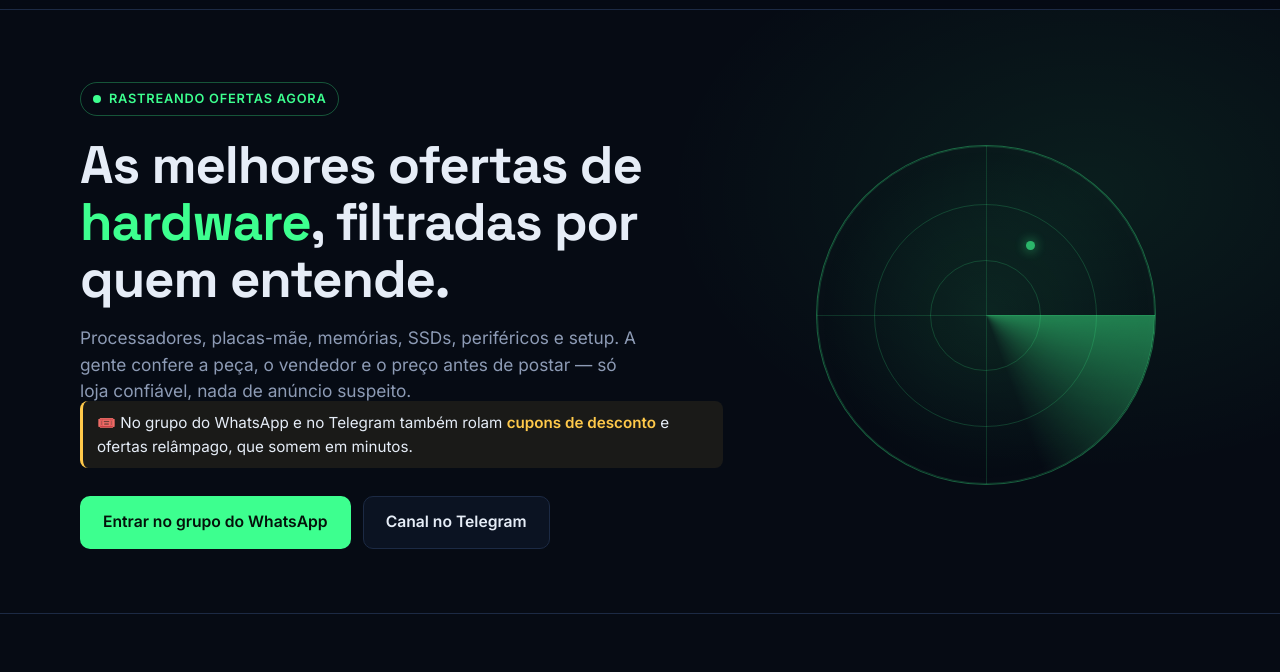
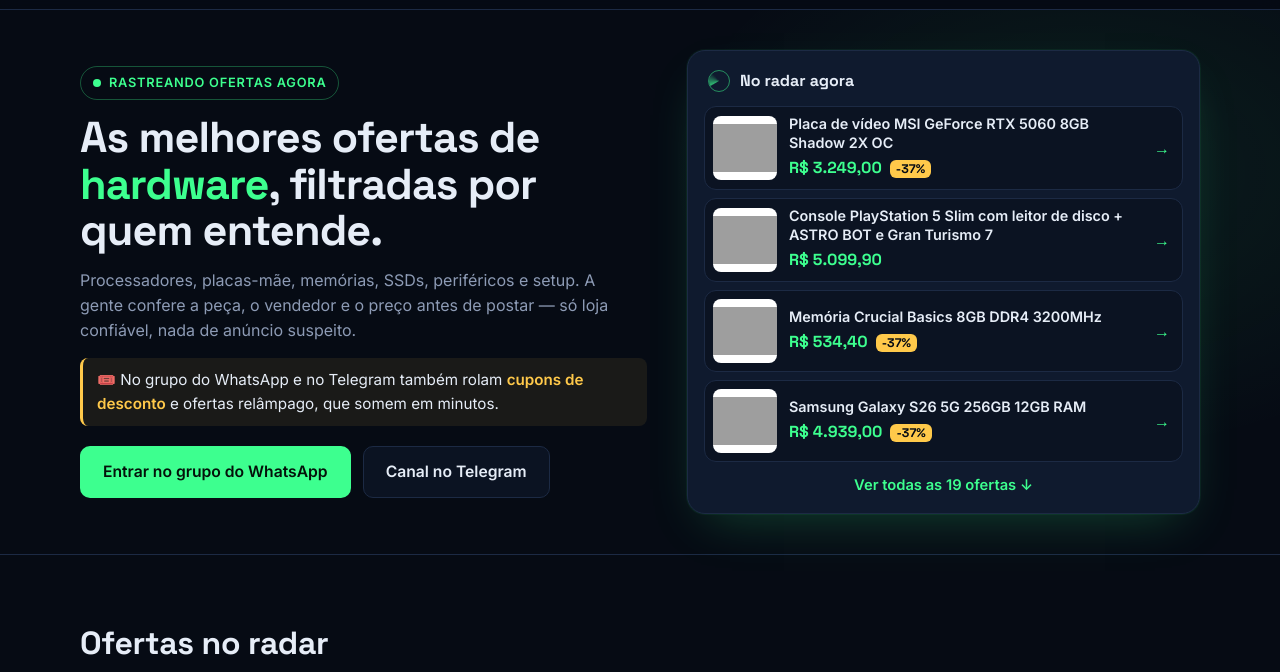
Before and after one commit to dougscortegagna/radardohardware, a plain HTML site: page index.html in a window 1280 px wide. Shown: the part 55-727 px from the top of the page. Drawn offline with Linux system fonts and the light colour scheme; grey boxes are pictures that could not be loaded.

Commit message:
Hero compacto com ofertas em destaque já no topo
Co-Authored-By: Claude Opus 5.5 <noreply@anthropic.com>
Claude-Session: https://claude.ai/code/session_01Hpxb2b681fwnMnjZGg1mmP

```diff
--- a/app.js
+++ b/app.js
@@ -11,6 +11,7 @@
       document.getElementById('data-atualizacao').textContent = fmtData(dados.atualizado);
       ligarLinks(dados.links || {});
       montarOfertas(dados.ofertas || []);
+      montarDestaques(dados.ofertas || []);
     })
     .catch(() => {
       document.getElementById('lista-ofertas').innerHTML = '<p class="muted">Não foi possível carregar as ofertas agora. Tente de novo em instantes.</p>';
@@ -29,6 +30,27 @@
       .map(([nome, url]) => `<a href="${esc(url)}" target="_blank" rel="noopener">${nome}</a>`).join('');
   }
 
+
+  function montarDestaques(ofertas) {
+    const el = document.getElementById('hot-list');
+    if (!el) return;
+    const desc = (o) => (o.preco_antigo > o.preco ? 1 - o.preco / o.preco_antigo : 0);
+    const top = [...ofertas].sort((a, b) => (b.destaque - a.destaque) || (desc(b) - desc(a))).slice(0, 4);
+    el.innerHTML = top.map((o) => {
+      const d = Math.round(desc(o) * 100);
+      return `
+      <a class="hot-item" href="${esc(o.link)}" target="_blank" rel="noopener sponsored">
+        <img src="${esc(o.imagem)}" alt="" width="64" height="64">
+        <span class="hot-info">
+          <span class="hot-title">${esc(o.titulo)}</span>
+          <span class="hot-price">${brl(o.preco)}${d >= 10 ? ` <em>-${d}%</em>` : ''}</span>
+        </span>
+        <span class="hot-go" aria-hidden="true">→</span>
+      </a>`;
+    }).join('');
+    const all = document.querySelector('.hot-all');
+    if (all) all.textContent = `Ver todas as ${ofertas.length} ofertas ↓`;
+  }
 
   function montarOfertas(ofertas) {
     const lista = document.getElementById('lista-ofertas');
--- a/index.html
+++ b/index.html
@@ -46,15 +46,11 @@
           <a class="btn btn-ghost js-tele" href="#participe">Canal no Telegram</a>
         </div>
       </div>
-      <div class="radar" aria-hidden="true">
-        <div class="radar-ring r1"></div>
-        <div class="radar-ring r2"></div>
-        <div class="radar-ring r3"></div>
-        <div class="radar-sweep"></div>
-        <div class="blip b1"></div>
-        <div class="blip b2"></div>
-        <div class="blip b3"></div>
-      </div>
+      <aside class="hot-panel" aria-label="Ofertas em destaque">
+        <div class="hot-head"><span class="mini-radar" aria-hidden="true"></span> No radar agora</div>
+        <div id="hot-list" class="hot-list"><p class="muted">Carregando ofertas…</p></div>
+        <a class="hot-all" href="#ofertas">Ver todas as ofertas ↓</a>
+      </aside>
     </div>
   </section>
 
--- a/style.css
+++ b/style.css
@@ -172,3 +172,32 @@ h1 span { color: var(--green); }
 .perks { list-style: none; padding: 0; margin: 18px auto 24px; display: grid; gap: 10px; max-width: 460px; text-align: left; }
 .perks li { display: flex; gap: 10px; align-items: center; padding: 10px 14px; background: var(--card); border: 1px solid var(--line); border-radius: 10px; }
 @media (max-width: 640px) { .cupom-banner { flex-wrap: wrap; } .cupom-cta { margin-left: 0; } }
+
+/* Hero mais compacto + destaques já no topo */
+.hero { padding: 40px 0 40px; }
+.hero-inner { grid-template-columns: 1.05fr .95fr; gap: 40px; }
+h1 { font-size: clamp(1.8rem, 3.6vw, 2.7rem); }
+.tag { margin-bottom: 14px; }
+.lead { margin-top: 14px; font-size: 1rem; }
+.hero-note { margin: 16px 0 0; }
+.hero-cta { margin-top: 20px; }
+.hot-panel { background: var(--card); border: 1px solid var(--line); border-radius: 18px; padding: 16px; box-shadow: 0 0 0 1px rgba(61,255,143,.06), 0 20px 50px -20px rgba(61,255,143,.25); }
+.hot-head { display: flex; align-items: center; gap: 10px; font-family: var(--font-display); font-weight: 700; font-size: 1rem; margin: 2px 4px 12px; }
+.mini-radar { position: relative; width: 22px; height: 22px; border-radius: 50%; border: 1px solid rgba(61,255,143,.5); overflow: hidden; flex: none; }
+.mini-radar::after { content: ""; position: absolute; inset: 0; background: conic-gradient(from 0deg, rgba(61,255,143,.7), transparent 80deg); animation: sweep 3s linear infinite; }
+.hot-list { display: grid; gap: 8px; }
+.hot-item { display: flex; align-items: center; gap: 12px; padding: 8px; border-radius: 12px; background: var(--bg2); border: 1px solid var(--line); color: var(--text); text-decoration: none; transition: border-color .15s, transform .15s; }
+.hot-item:hover { border-color: rgba(61,255,143,.5); transform: translateY(-1px); }
+.hot-item img { width: 64px; height: 64px; object-fit: contain; background: #fff; border-radius: 8px; flex: none; }
+.hot-info { display: grid; gap: 4px; min-width: 0; }
+.hot-title { font-size: .9rem; font-weight: 600; line-height: 1.3; display: -webkit-box; -webkit-line-clamp: 2; -webkit-box-orient: vertical; overflow: hidden; }
+.hot-price { font-family: var(--font-display); font-weight: 700; color: var(--green); }
+.hot-price em { font-style: normal; font-size: .78rem; color: var(--bg); background: var(--amber); border-radius: 6px; padding: 1px 6px; margin-left: 4px; }
+.hot-go { margin-left: auto; color: var(--green); font-weight: 700; padding-right: 4px; }
+.hot-all { display: block; text-align: center; margin-top: 12px; color: var(--green); font-weight: 600; text-decoration: none; font-size: .92rem; }
+@media (prefers-reduced-motion: reduce) { .mini-radar::after { animation: none; } }
+@media (max-width: 820px) {
+  .hero { padding: 24px 0 28px; }
+  .lead { display: none; }
+  .hero-inner { gap: 20px; }
+}
```
